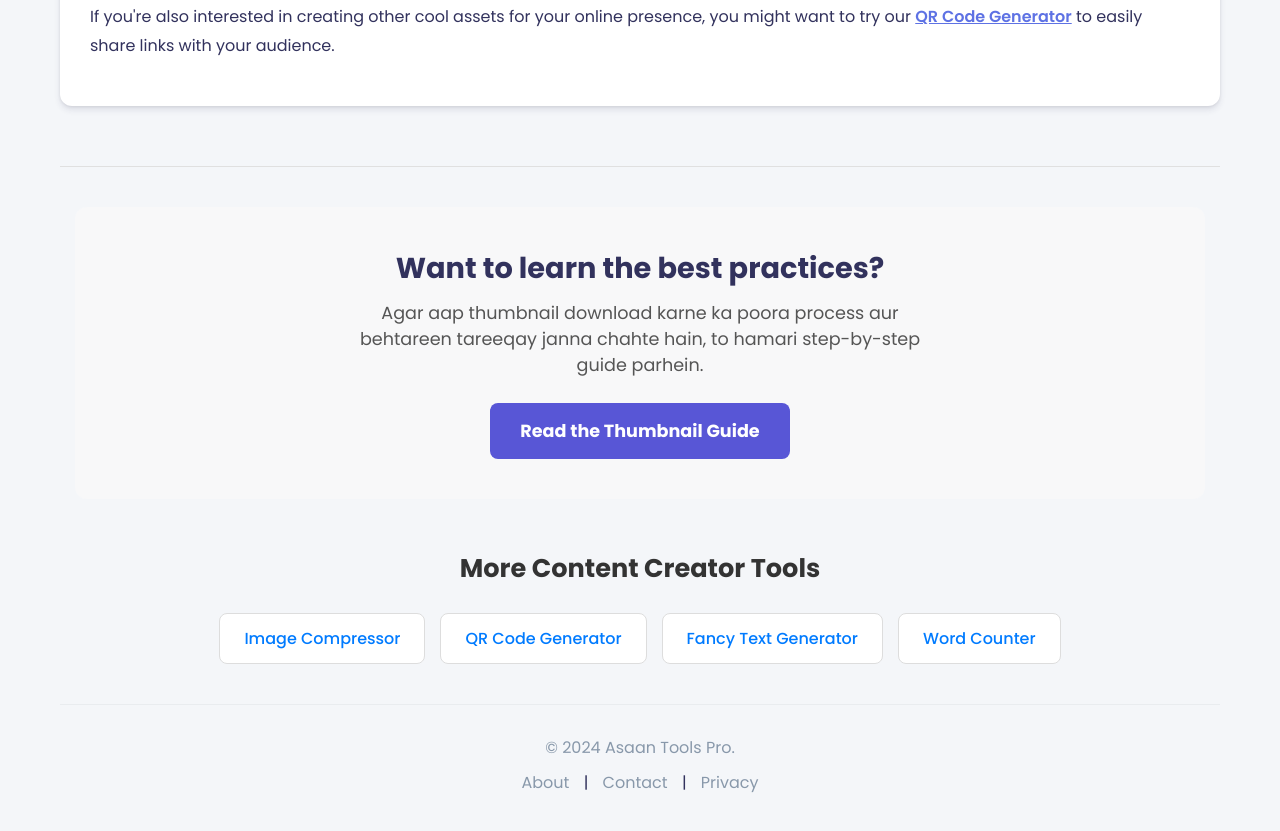
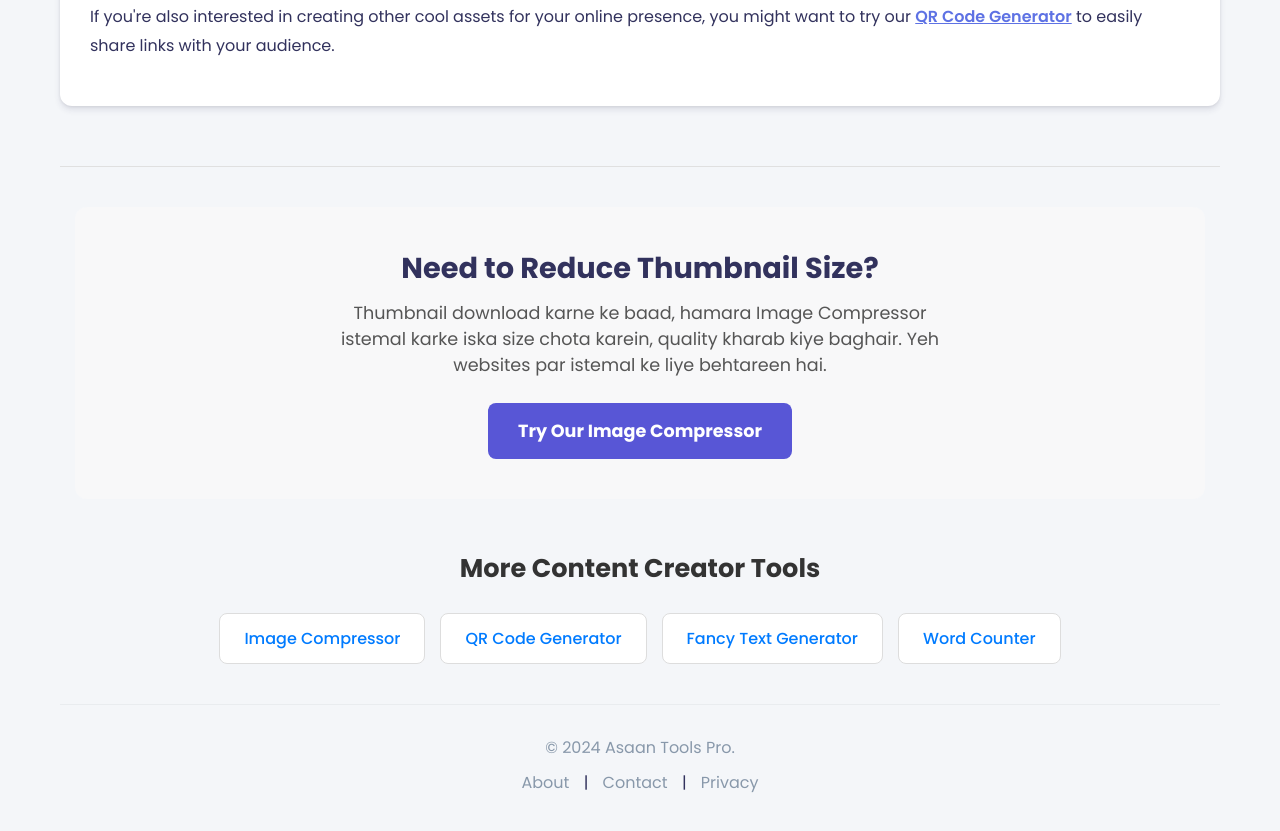
Before and after one commit to Sufyan5g/asaantoolspro, a plain HTML site: page tools/youtube-thumbnail-downloader.html in a window 1280 px wide. Shown: the part 1370-2201 px from the top of the page. Drawn offline with Linux system fonts and the light colour scheme.

Commit message:
Update youtube-thumbnail-downloader.html

```diff
--- a/tools/youtube-thumbnail-downloader.html
+++ b/tools/youtube-thumbnail-downloader.html
@@ -65,10 +65,10 @@
 
     <!-- Featured Box -->
     <div class="featured-related-box">
-        <h2>Want to learn the best practices?</h2>
-        <p>Agar aap thumbnail download karne ka poora process aur behtareen tareeqay janna chahte hain, to hamari step-by-step guide parhein.</p>
-        <a href="..articles/how-to-download-youtube-thumbnails.html" class="featured-cta-button">
-            Read the Thumbnail Guide
+        <h2>Need to Reduce Thumbnail Size?</h2>
+        <p>Thumbnail download karne ke baad, hamara Image Compressor istemal karke iska size chota karein, quality kharab kiye baghair. Yeh websites par istemal ke liye behtareen hai.</p>
+        <a href="image-compressor.html" class="featured-cta-button">
+            Try Our Image Compressor
         </a>
     </div>
 
```
